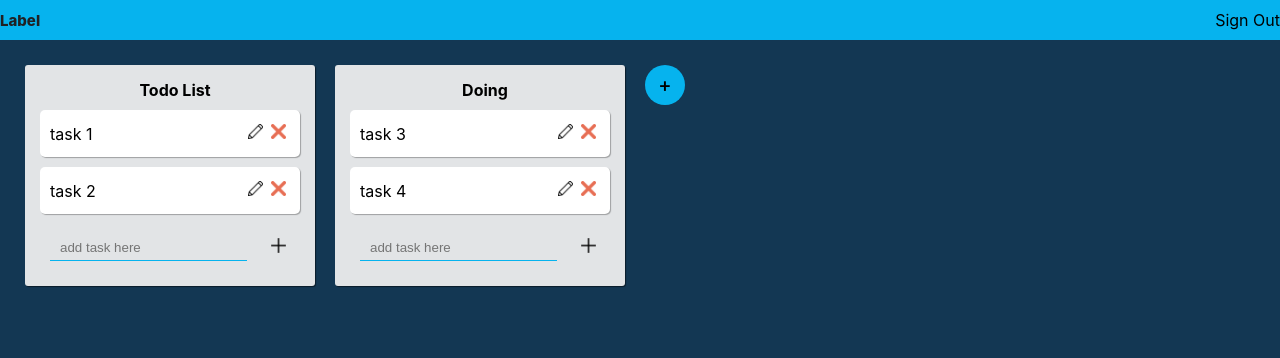
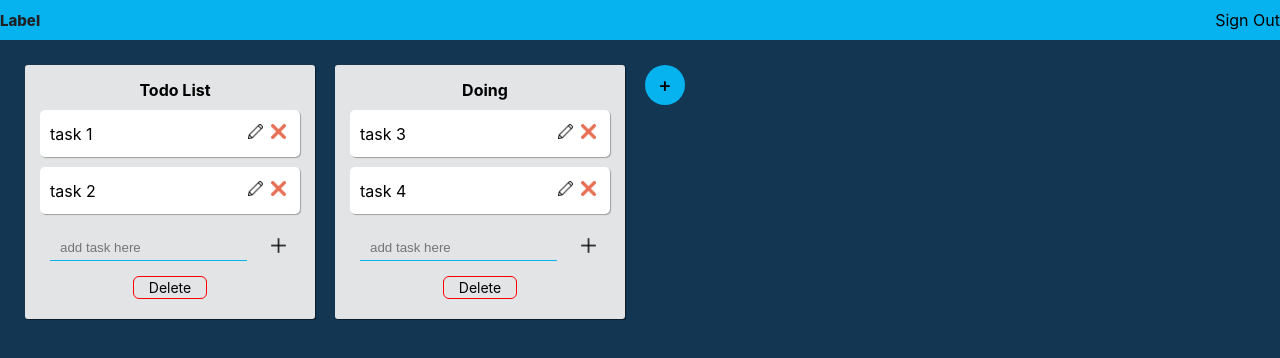
Before and after one commit to prem315/trello-clone, a React (Create React App) app: page / in a window 1280 px wide. Shown: the top 358 px of the page. Built offline with nearby package versions, Linux system fonts and the light colour scheme.

Commit message:
added delete card list functionality

```diff
--- a/src/components/Button/Button.js
+++ b/src/components/Button/Button.js
@@ -1,38 +1,17 @@
 import React, { useState } from "react"
 import "./Button.scss"
 
-// const Button = React.forwardRef(({ref, ...props}) => {
-
-//     // const [activeTab, setActiveTab] = useState(children[0].props.label);
-
-//     const handleClick = () => {
-//         // e.preventDefault();
-//         // setActiveTab(clickedTab)
-//         props.handleClick()
-//     }
-
-//     return (
-//         <button className="button" onClick={handleClick}>
-//             +
-//         </button>
-//     )
-// })
-
-// export default Button
-
 const Button = (props) => {
-
-    // const [activeTab, setActiveTab] = useState(children[0].props.label);
-
     const handleClick = () => {
-        // e.preventDefault();
-        // setActiveTab(clickedTab)
         props.handleClick()
     }
 
+    const extraClass = props.type === "add-button" ? "button" : "delete-button"
     return (
-        <button className="button" onClick={handleClick}>
-            +
+        <button className={extraClass} onClick={handleClick} disabled={props.disabled}>
+           {props.type === "add-button" ? "+" : null }
+           {props.children}
+            {/* {props.type === "add-button" ? "+" : "delete" } */}
         </button>
     )
 }
--- a/src/components/Button/Button.scss
+++ b/src/components/Button/Button.scss
@@ -14,4 +14,19 @@
     border-radius: 50%;
     font-size: 20px;
     font-weight: 500;
+
 }
+
+.delete-button {
+    background: none;
+	color: inherit;
+
+	padding: 0;
+	font: inherit;
+	cursor: pointer;
+    outline: inherit;
+    padding: 2px 15px;
+    border: 1px solid red;
+    border-radius: 6px;
+    font-size: 14px;
+}
--- a/src/components/Card/Card.js
+++ b/src/components/Card/Card.js
@@ -7,6 +7,7 @@ import "./Card.scss"
 export default function Card({task, editTaskToCard, delteTaskToCard, dragAndDropTask, index, handleDrag, handleDrop, editTask}) {
     const [name, setName] = useState("")
     const inputRef = useRef();
+    // const [focus, seFocus] = useRef(false)
 
     const handleChange = (val) => {
 
@@ -31,17 +32,10 @@ export default function Card({task, editTaskToCard, delteTaskToCard, dragAndDrop
                 placeholder="Write a task name"
                 type="input"
                 childRef={inputRef}
-                // data-testid="card"
-                // // className="card"
-                // draggable={true}
-                // onDragOver={(ev) => ev.preventDefault()}
-                // onDragStart={handleDrag}
-                // onDrop={handleDrop}
-                // id={index}
-                // key={task.id}
+
             >
                 <Input
-                    // ref={inputRef}
+
                     ref={inputRef}
                     value={task.task}
                     handleTaskInputChange={(e) => handleChange(e, task)}
@@ -50,8 +44,8 @@ export default function Card({task, editTaskToCard, delteTaskToCard, dragAndDrop
 
             </EditableInput>
             <div className="buttons">
-                <IconButton icon={"pencil"} handleClick={() => editTask(task)} />
-                <IconButton icon={"clear"} handleClick={() => delteTaskToCard(task)} />
+                <IconButton icon={"pencil"} handleClick={() => editTask(task)} disabled={false} />
+                <IconButton icon={"clear"} handleClick={() => delteTaskToCard(task)} disabled={false} />
             </div>
         </div>
     )
--- a/src/components/CardList/CardList.js
+++ b/src/components/CardList/CardList.js
@@ -4,6 +4,7 @@ import Input from "../Input/input";
 import IconButton from "../IconButton/IconButton";
 import EditableInput from "../EditableInput/EditableInput";
 import "./CardList.scss";
+import Button from "../Button/Button";
 
 export default function CardList({
     card,
@@ -16,7 +17,8 @@ export default function CardList({
     editTaskToCard,
     dragAndDropTask,
     editLableChange,
-    editTask
+    editTask,
+    deleteCardList
 }) {
 
     const [val, setVal] = useState("");
@@ -99,7 +101,16 @@ export default function CardList({
                     icon={"plus"}
                     handleClick={() => handleAddTaskToCard(val, card)}
                     key={cardId}
+                    disabled={val === "" ? true : false}
                 />
+            </div>
+
+            <div className="delete-btn-container">
+                <Button
+                    type="delte"
+                    handleClick={() => deleteCardList(card)}
+
+                >Delete</Button>
             </div>
         </div>
     );
--- a/src/components/CardList/CardList.scss
+++ b/src/components/CardList/CardList.scss
@@ -29,4 +29,11 @@
         align-items: center;
         justify-content: space-around;
     }
+
+    .delete-btn-container {
+        display: flex;
+        flex-wrap: nowrap;
+        justify-content: center;
+        margin-top: 10px;
+    }
 }
--- a/src/components/IconButton/IconButton.js
+++ b/src/components/IconButton/IconButton.js
@@ -44,16 +44,16 @@ const IconButton = (props) => {
     }
 
     return (
-        <div data-testid="icon-button">
+        <button data-testid="icon-button" disabled={props.disabled}  onClick={handleClick} className="icon-button-img" >
         <img
             className="image-button"
             src={data}
             alt={props.icon}
-            onClick={handleClick}
+
             aria-label="cost-icon-button"
-
+            aria-disabled={true}
             />
-        </div>
+        </button>
     )
 }
 
--- a/src/components/IconButton/IconButton.scss
+++ b/src/components/IconButton/IconButton.scss
@@ -3,3 +3,13 @@
     height: 15px;
     padding: 4px;
 }
+
+.icon-button-img {
+    background: none;
+	color: inherit;
+	border: none;
+	padding: 0;
+	font: inherit;
+	cursor: pointer;
+	outline: inherit;
+}
--- a/src/components/Input/input.js
+++ b/src/components/Input/input.js
@@ -18,7 +18,7 @@ import "./input.scss"
 // export default React.memo(Input)
 
 const Input = React.forwardRef((props, ref) => {
-	console.log(ref)
+
     const handleKeyPress = (event) => {
         if(event.key === 'Enter'){
 
@@ -30,15 +30,20 @@ const Input = React.forwardRef((props, ref) => {
         }
 	}
 
-	// const currentref = useRef()
+	const currentref = useRef()
 
-    // useEffect(() => {
-    //     currentref.current.focus()
-    // }, [])
+    useEffect(() => {
+		if(props.isFocus) {
+			currentref.current.focus()
+		}
+
+	}, [props.isFocus])
+
+
 
     return (
         <input
-            ref={ref}
+            ref={currentref}
             className="inp"
             aria-label="cost-input"
             data-testid="name"
--- a/src/components/TrelloBoard/TrelloBoard.js
+++ b/src/components/TrelloBoard/TrelloBoard.js
@@ -22,22 +22,24 @@ class TrelloBoard extends React.Component {
             currentCardId: null,
             inputVisible: false,
             label: "",
-
+            isFocus: false
         }
 
-        this.inputRef = React.createRef()
-
+        this.inputRef = React.createRef(null);
     }
 
+
+
     componentDidMount() {
-        console.log(this.inputRef)
-        //this.inputRef.current.focus()
+
+        // this.inputRef.current.focus();
     }
 
     addCardList = () => {
-        this.inputRef.current.focus()
+
         this.setState({
-            inputVisible: true
+            inputVisible: true,
+            isFocus: true
             //list: [...this.state.list, {id: uuidv4(), label: "", tasks: []}]
         })
     }
@@ -208,7 +210,8 @@ class TrelloBoard extends React.Component {
         this.setState({
 
             list: [...list, {id: uuidv4(), label: label, tasks: []}],
-            inputVisible: false
+            inputVisible: false,
+            label: ""
         })
     }
 
@@ -217,11 +220,19 @@ class TrelloBoard extends React.Component {
         console.log("clicked")
     }
 
-
+    deleteCardList = (cardList) => {
+        console.log("deleting", cardList)
+        const { list } = this.state;
+        this.setState({
+            list: list.filter((listItem) => {
+                return listItem.id !== cardList.id
+            })
+        })
+    }
 
 
     render() {
-        const { list, taskInput, inputVisible } = this.state
+        const { list, taskInput, inputVisible, label } = this.state
         return (
             <div className="trelloBoard" data-testid="trello-board">
                 <div className="cardListContainer">
@@ -239,6 +250,7 @@ class TrelloBoard extends React.Component {
                                     editTask={this.editTask}
                                     dragAndDropTask={this.dragAndDropTask}
                                     editLableChange={this.editLableChange}
+                                    deleteCardList={this.deleteCardList}
                                     key={data.id}
                                 />
                             )
@@ -248,14 +260,21 @@ class TrelloBoard extends React.Component {
                         inputVisible === true ?
                         <div className="addcardList">
                             <Input
+                                ref={this.inputRef}
                                 handleTaskInputChange={this.handleInputChange}
                                 onKeyPress={this.addListToCardList}
-                                ref={this.inputRef}
+                                isFocus={this.state.isFocus}
                             />
-                            <Button handleClick={this.addListToCardList}>Add</Button>
+                            <Button type={"add-button"}
+                                handleClick={this.addListToCardList}
+                                disabled={label === "" ? true : false}
+                                />
                         </div>
                         :
-                        <Button handleClick={this.addCardList} />
+                        <Button
+                            handleClick={this.addCardList}
+                            type={"add-button"}
+                        />
                     }
 
                 </div>
```
